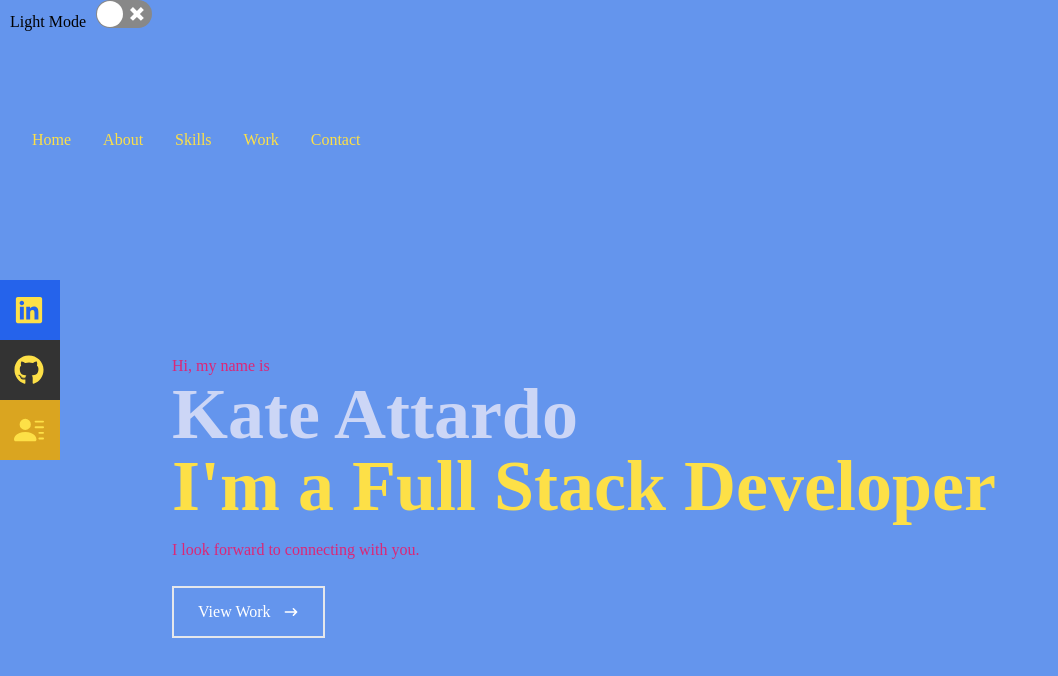
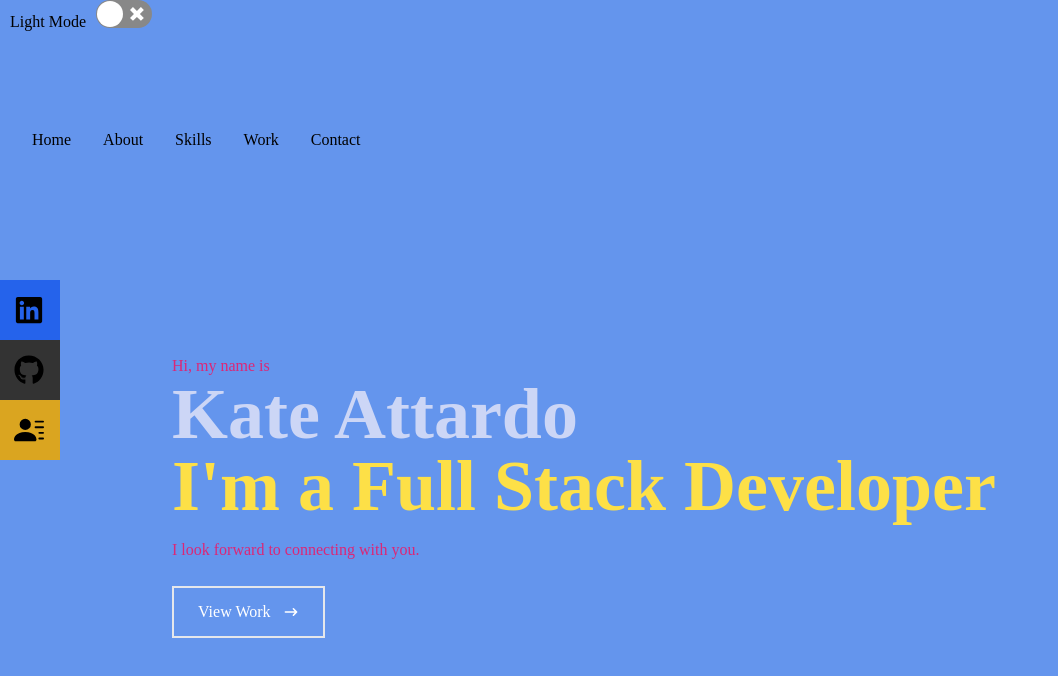
Before and after one commit to Kateattardo/Portfolio, a React (Create React App) app: page / in a window 1280 px wide. Shown: the top 676 px of the page, without its empty margins (0-1058 px from the left). Built offline with nearby package versions, Linux system fonts and the light colour scheme.

Commit message:
font color change

```diff
--- a/src/components/Navbar.jsx
+++ b/src/components/Navbar.jsx
@@ -8,7 +8,7 @@ const Navbar = () => {
   const handleClick = () => setNav(!nav);
 
   return (
-    <div className="fixed w-full h-[80px] flex justify-between items-center px-4 text-yellow-300">
+    <div className="fixed w-full h-[80px] flex justify-between items-center px-4 text-grey-300">
       {/* menu */}
       <ul className=" hidden md:flex">
         <li>
```
